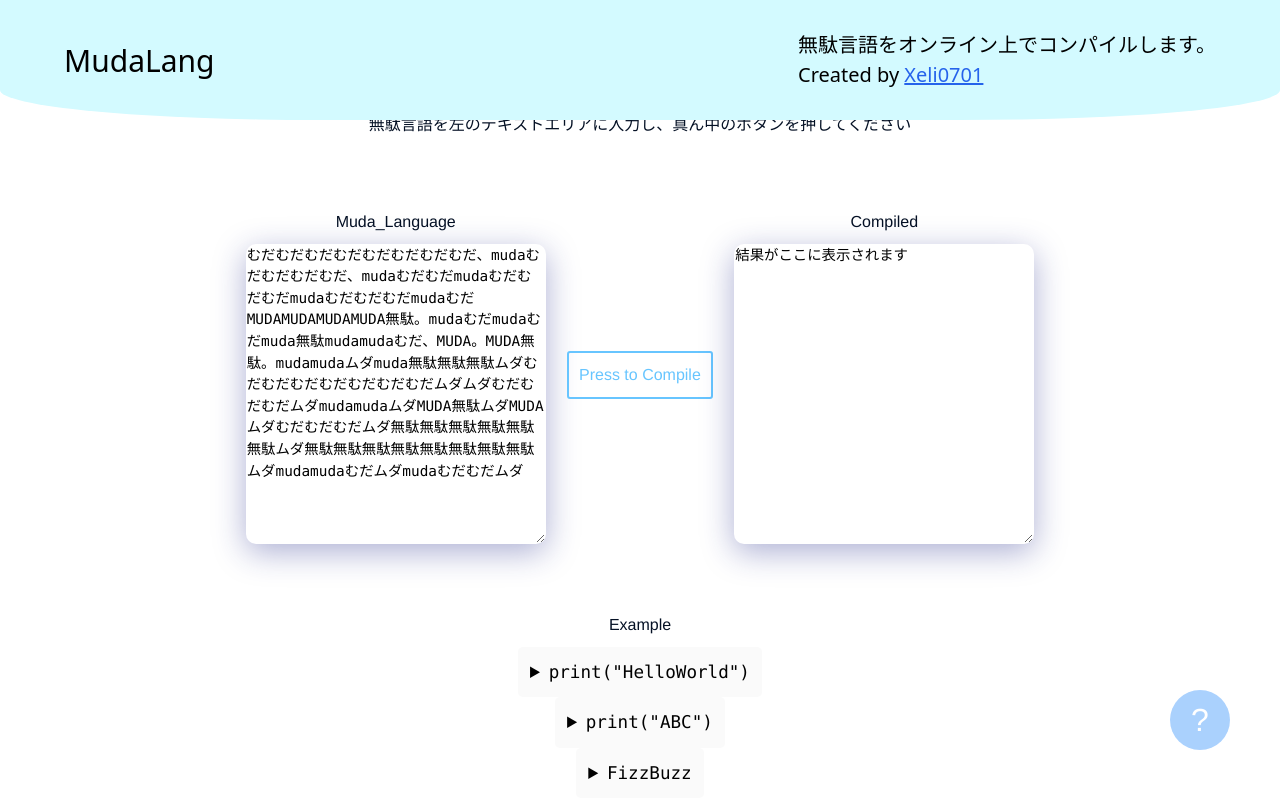
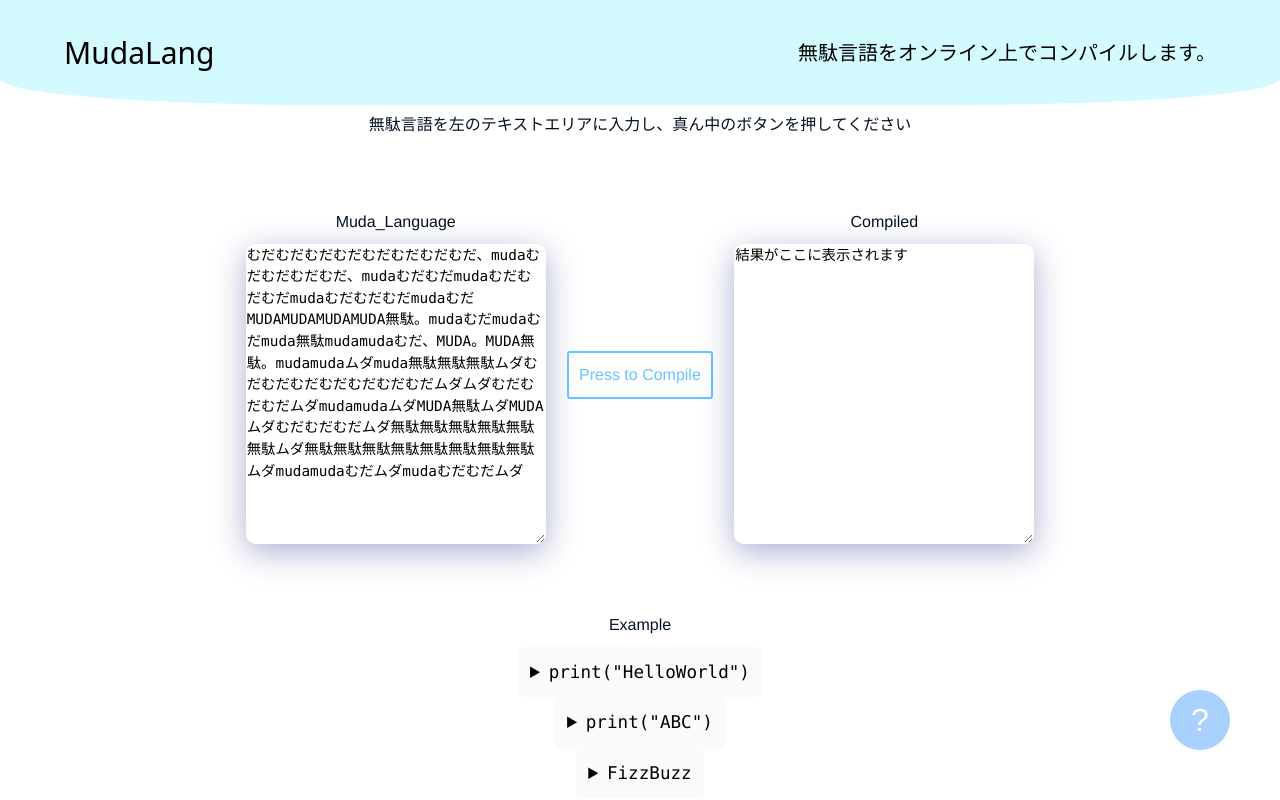
Before and after one commit to Xeli0701/muda_language_next, a Next.js app: page / in a window 1280 px wide. Built offline with nearby package versions, Linux system fonts and the light colour scheme.

Commit message:
:bookmark: fixed header & version1.0

```diff
--- a/pages/index.tsx
+++ b/pages/index.tsx
@@ -30,7 +30,6 @@ export default function Home() {
         <h1>MudaLang</h1>
         <nav>
           <div>無駄言語をオンライン上でコンパイルします。</div>
-          <div >Created by <a href="https://twitter.com/Xeli0701" rel="noreferrer" target="_blank" className="underline text-blue-600 hover:text-blue-800 visited:text-purple-600">Xeli0701</a></div>
         </nav>
       </header>
 
```
